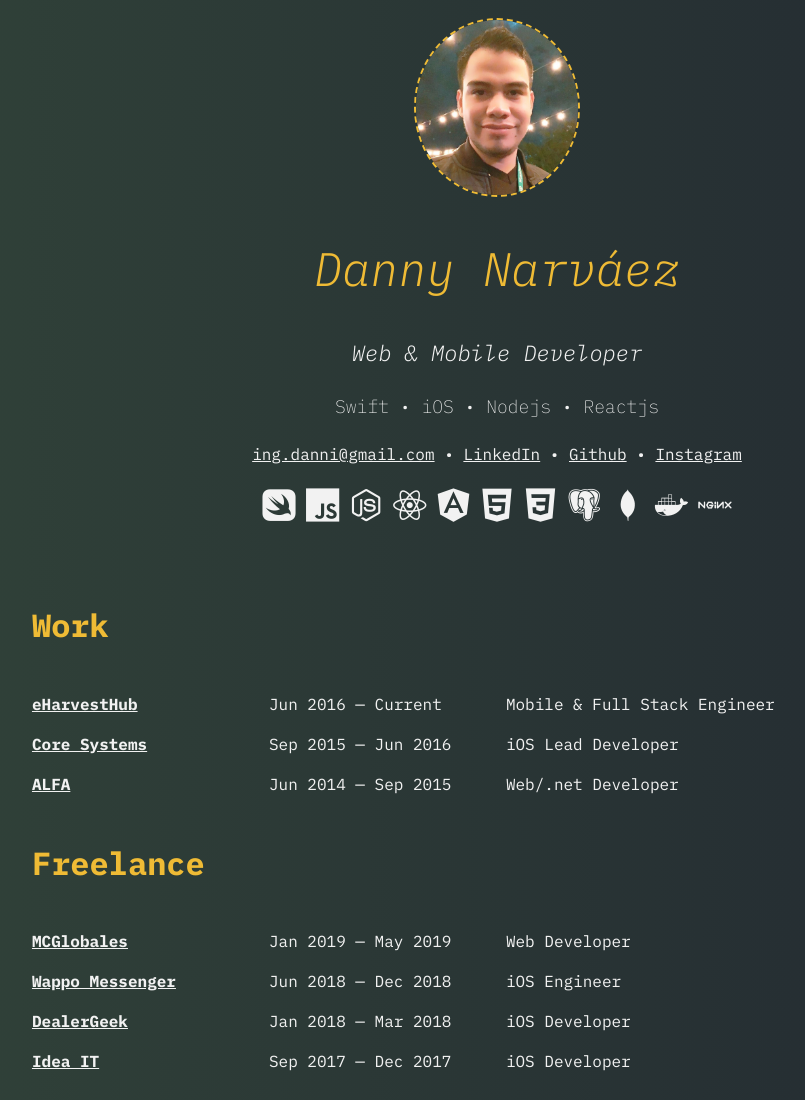
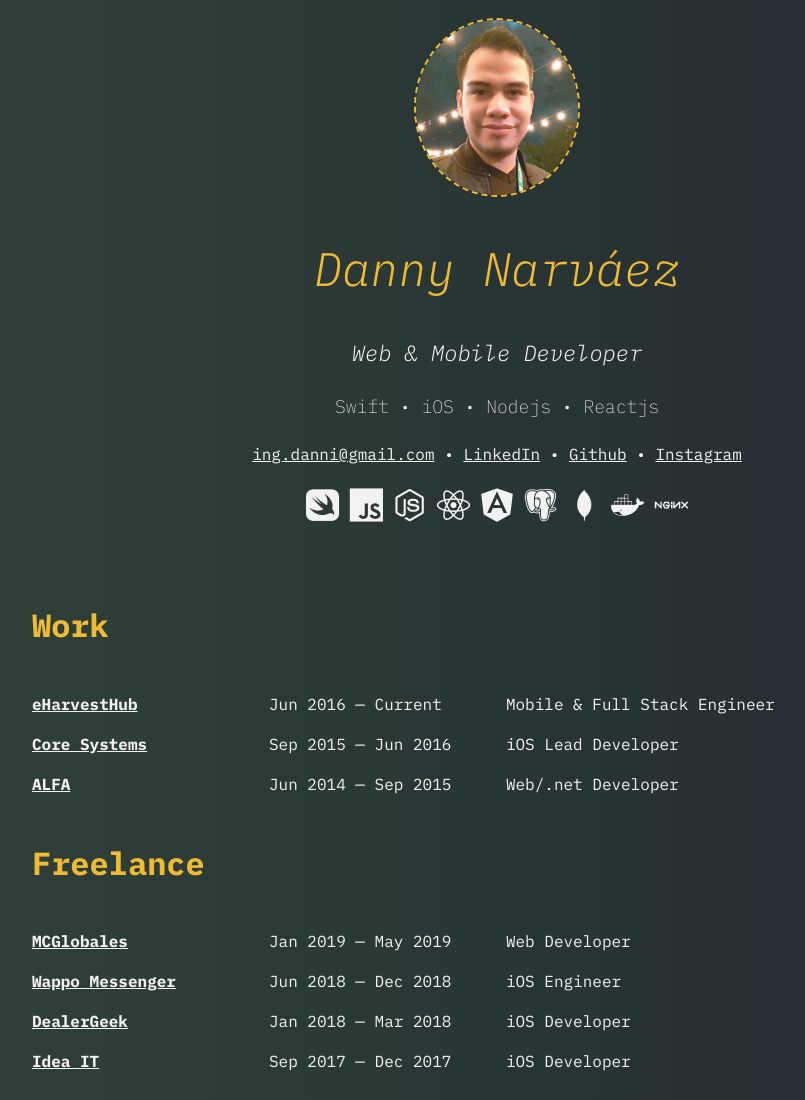
Before and after one commit to ingdanni/ingdanni.github.io, a plain HTML site: page index.html in a window 1280 px wide. Shown: the top 1100 px of the page, without its empty margins (153-958 px from the left). Drawn offline with nearby package versions, Linux system fonts and the light colour scheme.

Commit message:
Deleted icons

```diff
--- a/index.html
+++ b/index.html
@@ -27,14 +27,11 @@
                       <a href="https://github.com/ingdanni" target="_blank">Github</a> •
                       <a href="https://instagram.com/rx__danny" target="_blank">Instagram</a>
                       <ul>
-                        <li>
-                          <i class="devicon-swift-plain"></i></li>
+                        <li><i class="devicon-swift-plain"></i></li>
                         <li><i class="devicon-javascript-plain"></i></li>
                         <li><i class="devicon-nodejs-plain"></i></li>
                         <li><i class="devicon-react-original"></i></li>
                         <li><i class="devicon-angularjs-plain"></i></li>
-        									<li><i class="devicon-html5-plain"></i></li>
-        									<li><i class="devicon-css3-plain"></i></li>
                         <li><i class="devicon-postgresql-plain"></i></li>
                         <li><i class="devicon-mongodb-plain"></i></li>
                         <li><i class="devicon-docker-plain"></i></li>
```
Lines whose indentation alone changed are shown as unchanged.
